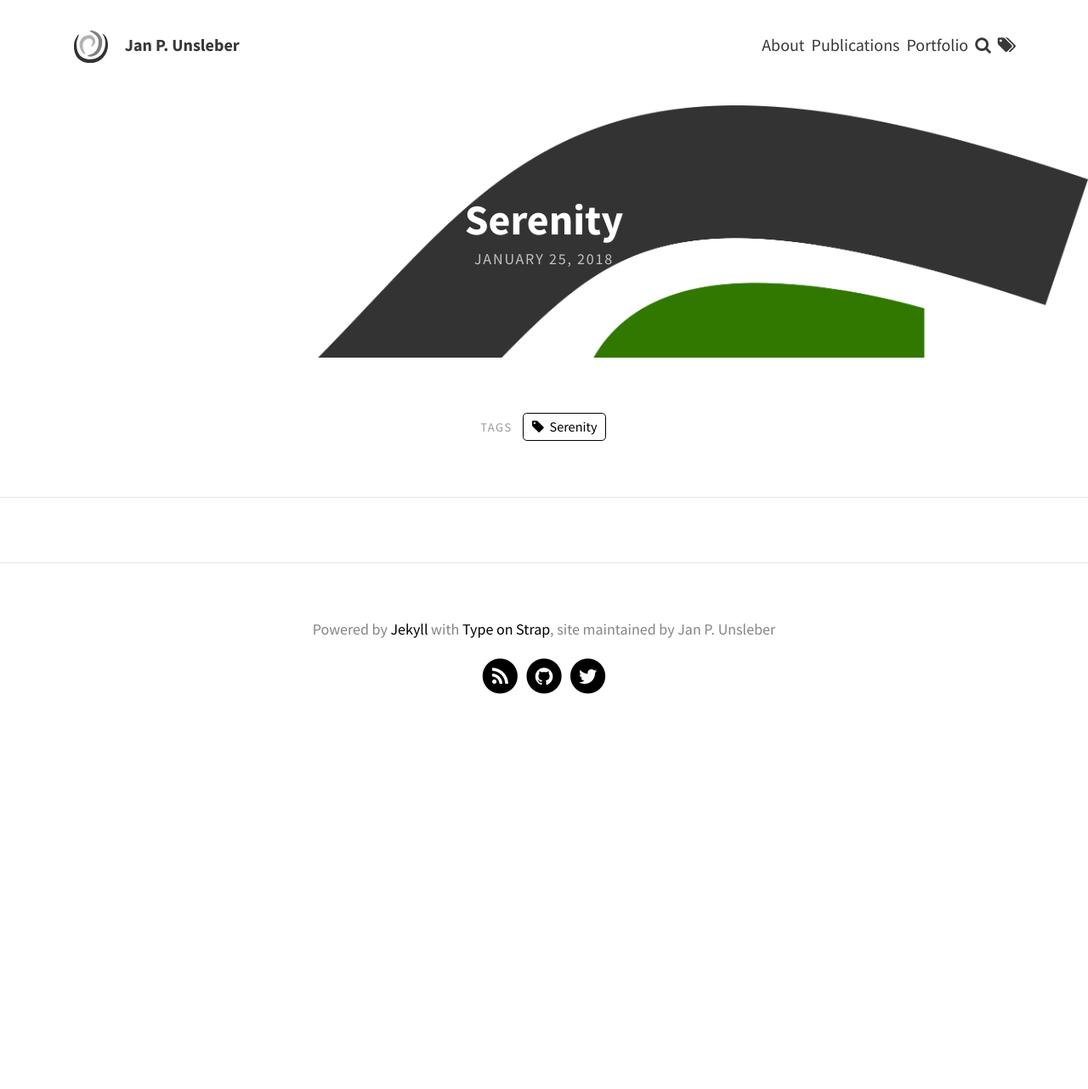
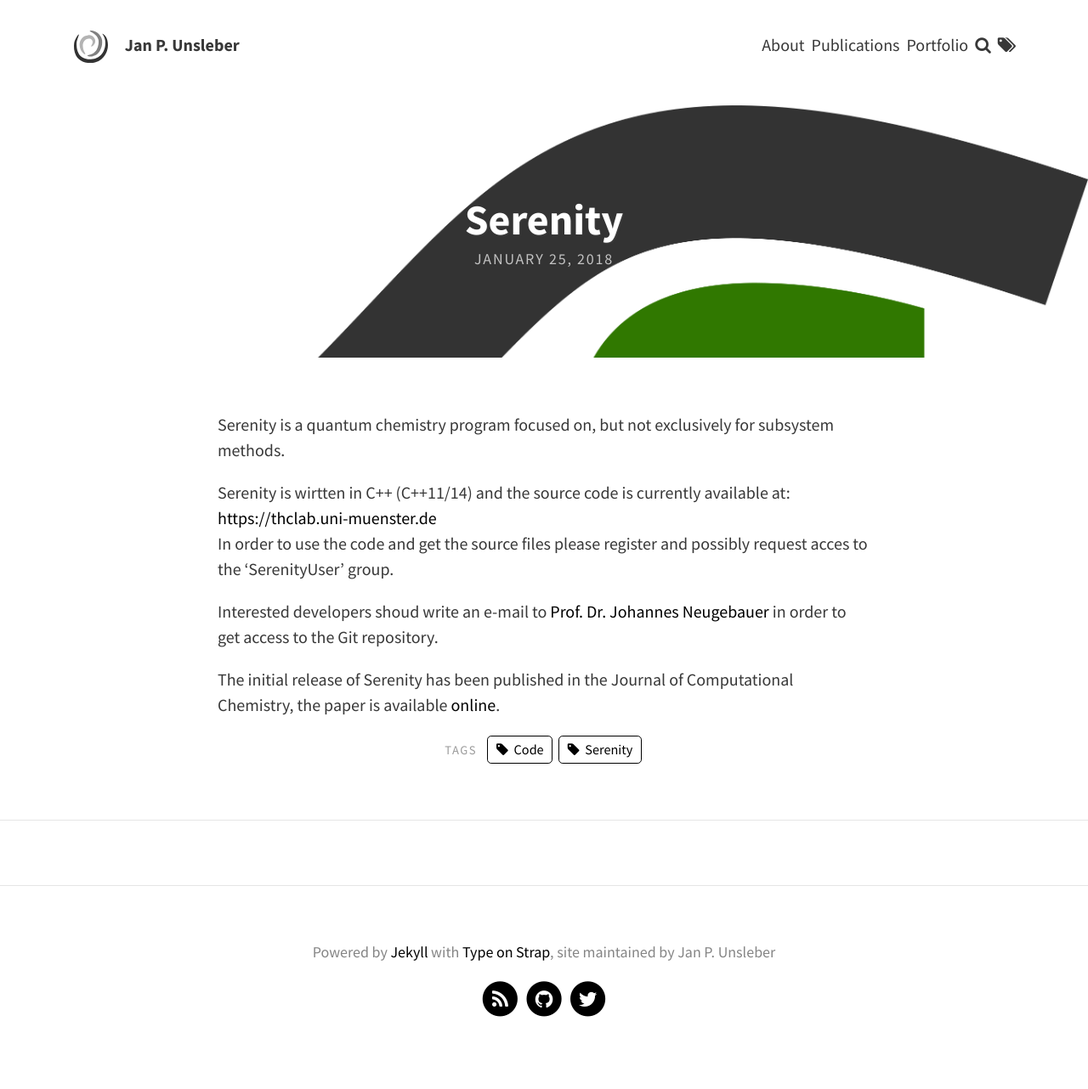
Before and after one commit to nabbelbabbel/nabbelbabbel.github.io, a Jekyll site: the page built from _portfolio/serenity.md, in a window 1280 px wide. Shown: the whole page at 85% size. Built offline with Jekyll 4.4.1, drawn with Linux system fonts in a browser that asks for light colours; before the commit the page ends 902 px from its top, so only the background shows below that.

Commit message:
serenity pf

```diff
--- a/_config.yml
+++ b/_config.yml
@@ -1,5 +1,5 @@
 # SITE CONFIGURATION
-baseurl: "/"
+baseurl: ""
 url: "https://nabbelbabbel.github.io"
 
 # THEME-SPECIFIC CONFIGURATION
--- a/_portfolio/serenity.md
+++ b/_portfolio/serenity.md
@@ -4,5 +4,19 @@ title: Serenity
 feature-img: "assets/img/portfolio/SerenityLogoSmall.png"
 img: "assets/img/portfolio/SerenityLogoSmall.png"
 date: January 25th, 2018
-tags: [Serenity]
+tags: [Serenity, Code]
 ---
+
+Serenity is a quantum chemistry program focused on, but not exclusively for subsystem methods.
+
+Serenity is wirtten in C++ (C++11/14) and the source code is currently available at:
+[https://thclab.uni-muenster.de](https://thclab.uni-muenster.de)
+In order to use the code and get the source files please register and possibly request acces to the
+'SerenityUser' group.
+
+Interested developers shoud write an e-mail to
+[Prof. Dr. Johannes Neugebauer](http://www.uni-muenster.de/Chemie.oc/neugebauer/neugebauer.html)
+in order to get access to the Git repository.
+
+The initial release of Serenity has been published in the Journal of Computational Chemistry,
+the paper is available [online](https://dx.doi.org/10.1002/jcc.25162).
```
